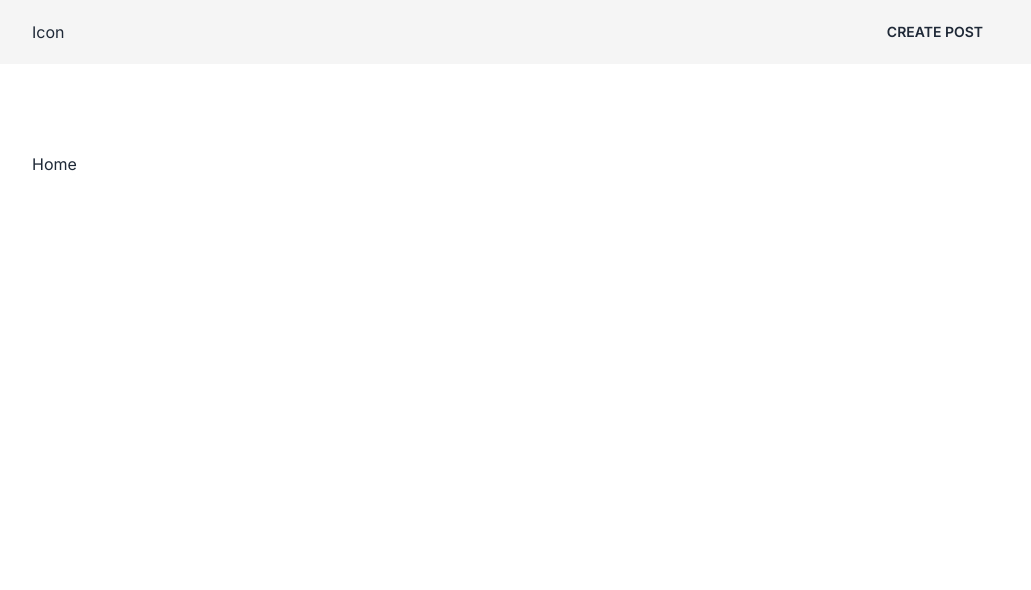
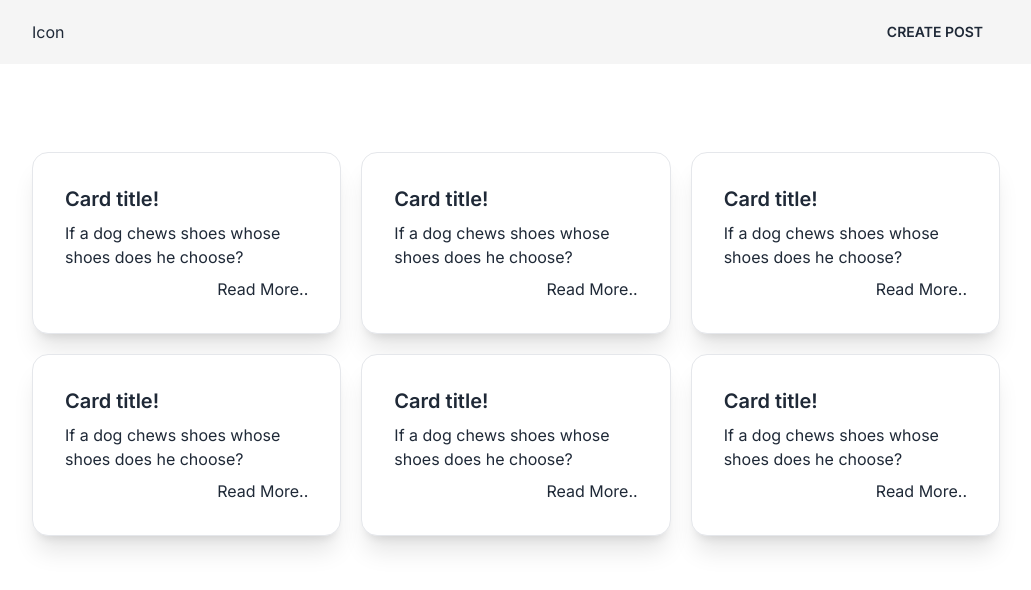
Before and after one commit to dalinec/blog-app, a Next.js app: page / in a window 1280 px wide. Shown: the top 590 px of the page, without its empty margins (124-1155 px from the left). Built offline with nearby package versions, Linux system fonts and the light colour scheme.

Commit message:
add card component

```diff
--- a/src/app/page.tsx
+++ b/src/app/page.tsx
@@ -1,7 +1,14 @@
+import PostCard from '@/components/PostCard/PostCard';
+
 export default function Home() {
   return (
     <main className='grid items-center justify-center md:grid-cols-2 lg:grid-cols-3 gap-5 mt-10'>
-      <h1>Home</h1>
+      <PostCard />
+      <PostCard />
+      <PostCard />
+      <PostCard />
+      <PostCard />
+      <PostCard />
     </main>
   );
 }
--- a/src/components/Navbar/Navbar.tsx
+++ b/src/components/Navbar/Navbar.tsx
@@ -1,5 +1,4 @@
 import Link from 'next/link';
-import React from 'react';
 
 const Navbar = () => {
   return (
--- /dev/null
+++ b/src/components/PostCard/PostCard.tsx
@@ -0,0 +1,19 @@
+import Link from 'next/link';
+
+const PostCard = () => {
+  return (
+    <div className='card w-full bg-base-100 shadow-xl border'>
+      <div className='card-body'>
+        <h2 className='card-title'>Card title!</h2>
+        <p>If a dog chews shoes whose shoes does he choose?</p>
+        <div className='card-actions justify-end'>
+          <Link href={'/blog/1'} className='hover:underline'>
+            Read More..
+          </Link>
+        </div>
+      </div>
+    </div>
+  );
+};
+
+export default PostCard;
```
